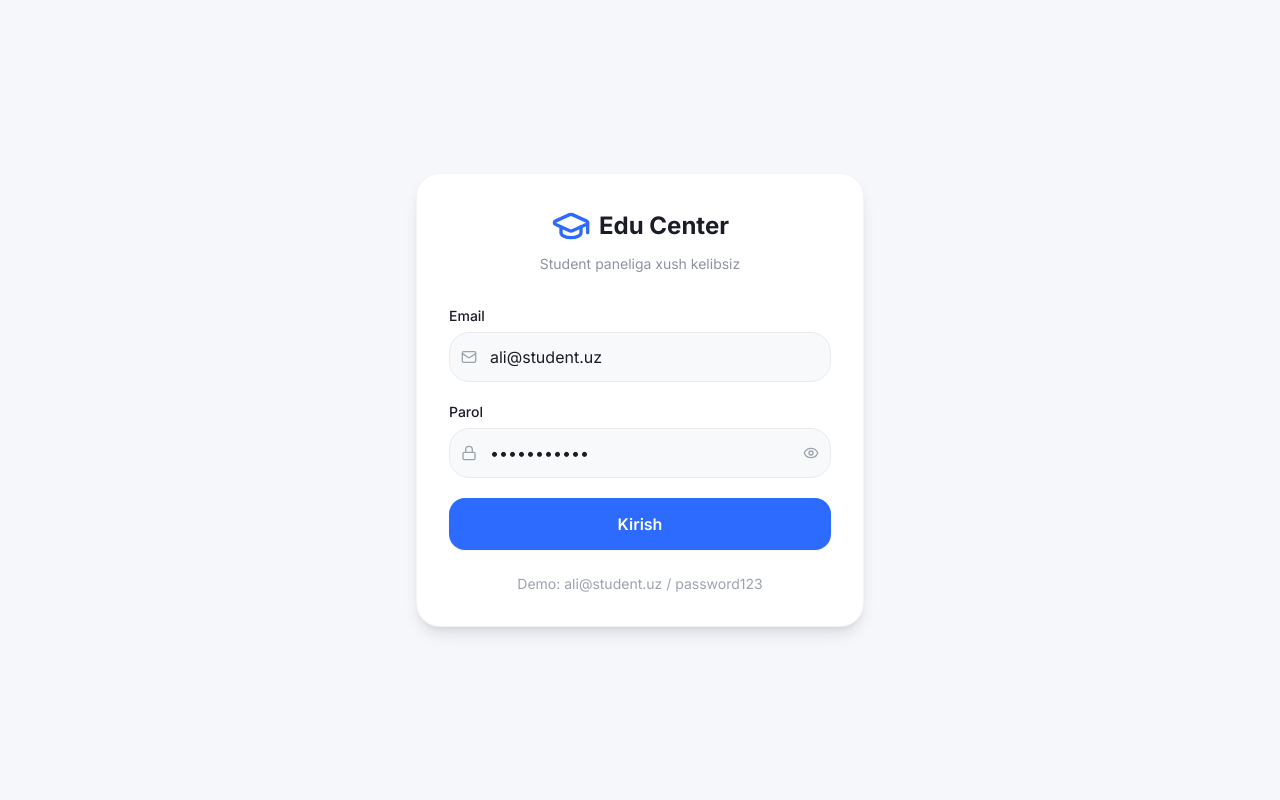
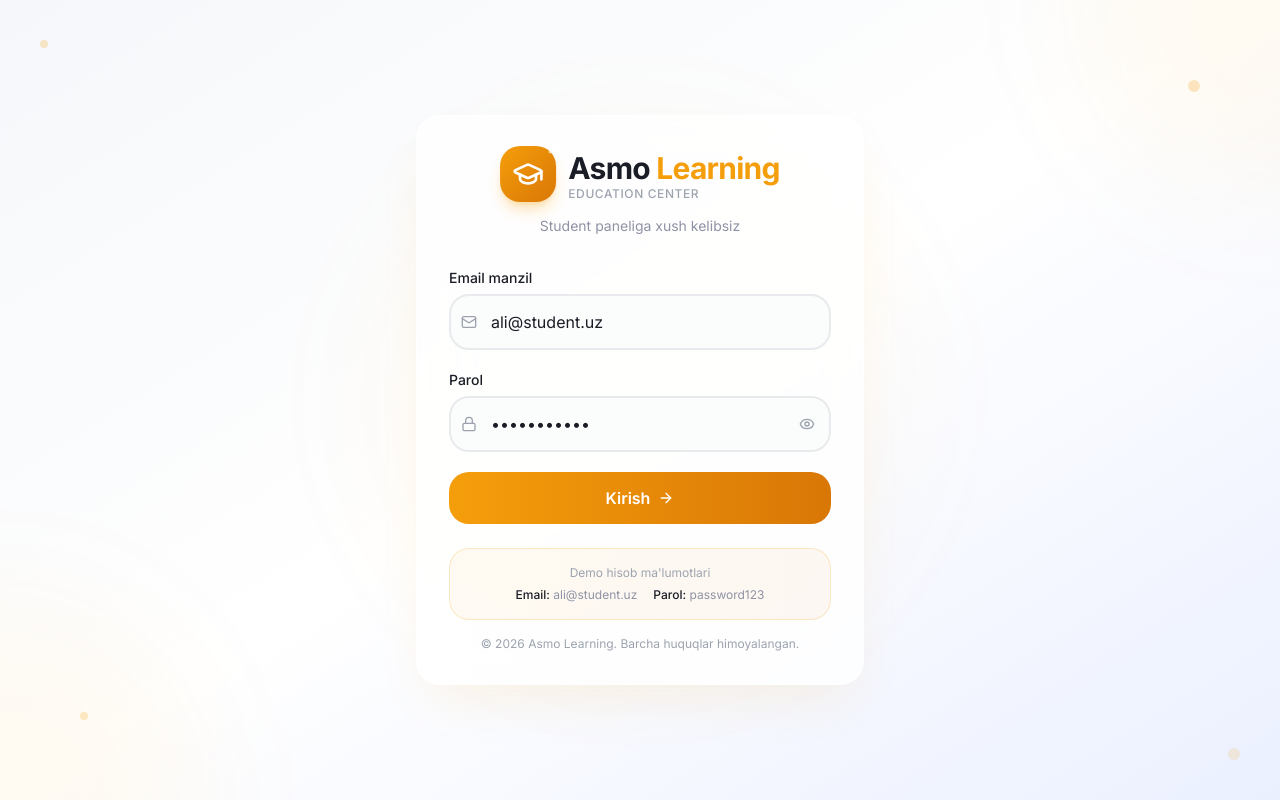
Before and after one commit to javohirxolboyev01/Asmo---Student-Panel, a React (Vite) app: page /login in a window 1280 px wide. Built offline with nearby package versions, Linux system fonts and the light colour scheme.

Commit message:
login page updeting

```diff
--- a/src/pages/LoginPage.tsx
+++ b/src/pages/LoginPage.tsx
@@ -1,8 +1,17 @@
 // src/pages/LoginPage.tsx
+import { cn } from "@/lib/utils";
 import { useState } from "react";
 import { useNavigate } from "react-router-dom";
 import { useAuthStore } from "@/stores/authStore";
-import { GraduationCap, Mail, Lock, Eye, EyeOff } from "lucide-react";
+import {
+  GraduationCap,
+  Mail,
+  Lock,
+  Eye,
+  EyeOff,
+  ArrowRight,
+  Sparkles,
+} from "lucide-react";
 
 export const LoginPage = () => {
   const navigate = useNavigate();
@@ -11,6 +20,7 @@ export const LoginPage = () => {
   const [password, setPassword] = useState("password123");
   const [showPassword, setShowPassword] = useState(false);
   const [loginError, setLoginError] = useState<string | null>(null);
+  const [isFocused, setIsFocused] = useState(false);
 
   const handleSubmit = async (e: React.FormEvent) => {
     e.preventDefault();
@@ -24,18 +34,49 @@ export const LoginPage = () => {
   };
 
   return (
-    <div className="min-h-screen bg-[#F5F7FA] flex items-center justify-center px-4">
-      <div className="w-full max-w-md">
-        <div className="bg-white rounded-3xl shadow-lg border border-gray-100/80 p-6 md:p-8">
-          {/* Logo */}
+    <div className="min-h-screen bg-gradient-to-br from-[#F5F7FA] via-white to-[#EBF0FF] flex items-center justify-center px-4 relative overflow-hidden">
+      {/* Decorative background elements */}
+      <div className="absolute top-0 right-0 w-96 h-96 bg-[#F59E0B]/5 rounded-full blur-3xl -translate-y-1/2 translate-x-1/2" />
+      <div className="absolute bottom-0 left-0 w-96 h-96 bg-[#F59E0B]/5 rounded-full blur-3xl translate-y-1/2 -translate-x-1/2" />
+      <div className="absolute top-1/2 left-1/2 -translate-x-1/2 -translate-y-1/2 w-[600px] h-[600px] bg-[#F59E0B]/[0.02] rounded-full blur-2xl" />
+
+      {/* Floating particles */}
+      <div className="absolute top-10 left-10 w-2 h-2 bg-[#F59E0B]/30 rounded-full animate-pulse" />
+      <div
+        className="absolute top-20 right-20 w-3 h-3 bg-[#F59E0B]/30 rounded-full animate-pulse"
+        style={{ animationDelay: "1s" }}
+      />
+      <div
+        className="absolute bottom-20 left-20 w-2 h-2 bg-[#F59E0B]/30 rounded-full animate-pulse"
+        style={{ animationDelay: "2s" }}
+      />
+      <div
+        className="absolute bottom-10 right-10 w-3 h-3 bg-[#F59E0B]/30 rounded-full animate-pulse"
+        style={{ animationDelay: "0.5s" }}
+      />
+
+      <div className="w-full max-w-md relative z-10">
+        <div className="bg-white/80 backdrop-blur-xl rounded-3xl shadow-2xl shadow-[#F59E0B]/10 border border-white/50 p-6 md:p-8">
+          {/* Logo with Text */}
           <div className="text-center mb-8">
-            <div className="flex items-center justify-center gap-2 mb-2">
-              <GraduationCap className="w-10 h-10 text-[#2D6BFF]" />
-              <span className="text-2xl font-bold text-[#1A1D26]">
-                Edu Center
-              </span>
+            <div className="flex items-center justify-center gap-3 mb-3">
+              <div className="relative">
+                <div className="w-14 h-14 bg-gradient-to-br from-[#F59E0B] to-[#D97706] rounded-2xl flex items-center justify-center shadow-lg shadow-[#F59E0B]/30 animate-float">
+                  <GraduationCap className="w-8 h-8 text-white" />
+                  <Sparkles className="w-3 h-3 text-white absolute -top-1 -right-1 animate-pulse" />
+                </div>
+              </div>
+              <div className="text-left">
+                <h1 className="text-3xl font-bold tracking-tight">
+                  <span className="text-[#1A1D26]">Asmo</span>
+                  <span className="text-[#F59E0B]"> Learning</span>
+                </h1>
+                <p className="text-xs text-gray-400 font-medium tracking-wider uppercase">
+                  Education Center
+                </p>
+              </div>
             </div>
-            <p className="text-gray-500 text-sm">
+            <p className="text-gray-500 text-sm mt-2">
               Student paneliga xush kelibsiz
             </p>
           </div>
@@ -44,15 +85,24 @@ export const LoginPage = () => {
           <form onSubmit={handleSubmit} className="space-y-5">
             <div>
               <label className="block text-sm font-medium text-[#1A1D26] mb-1.5">
-                Email
+                Email manzil
               </label>
-              <div className="relative">
-                <Mail className="absolute left-3 top-1/2 -translate-y-1/2 w-4 h-4 text-gray-400" />
+              <div
+                className={cn(
+                  "relative transition-all duration-300",
+                  isFocused && "scale-[1.01]",
+                )}
+              >
+                <div className="absolute left-3 top-1/2 -translate-y-1/2 w-4 h-4 text-gray-400">
+                  <Mail className="w-4 h-4" />
+                </div>
                 <input
                   type="email"
                   value={email}
                   onChange={(e) => setEmail(e.target.value)}
-                  className="w-full pl-10 pr-4 py-3 rounded-2xl border border-gray-200 focus:border-[#2D6BFF] focus:ring-2 focus:ring-[#2D6BFF]/20 outline-none transition-all bg-gray-50"
+                  onFocus={() => setIsFocused(true)}
+                  onBlur={() => setIsFocused(false)}
+                  className="w-full pl-10 pr-4 py-3.5 rounded-2xl border-2 border-gray-200 focus:border-[#F59E0B] focus:ring-4 focus:ring-[#F59E0B]/10 outline-none transition-all bg-gray-50/50 text-[#1A1D26] placeholder:text-gray-400"
                   placeholder="Email manzilingiz"
                   required
                 />
@@ -64,19 +114,21 @@ export const LoginPage = () => {
                 Parol
               </label>
               <div className="relative">
-                <Lock className="absolute left-3 top-1/2 -translate-y-1/2 w-4 h-4 text-gray-400" />
+                <div className="absolute left-3 top-1/2 -translate-y-1/2 w-4 h-4 text-gray-400">
+                  <Lock className="w-4 h-4" />
+                </div>
                 <input
                   type={showPassword ? "text" : "password"}
                   value={password}
                   onChange={(e) => setPassword(e.target.value)}
-                  className="w-full pl-10 pr-12 py-3 rounded-2xl border border-gray-200 focus:border-[#2D6BFF] focus:ring-2 focus:ring-[#2D6BFF]/20 outline-none transition-all bg-gray-50"
+                  className="w-full pl-10 pr-12 py-3.5 rounded-2xl border-2 border-gray-200 focus:border-[#F59E0B] focus:ring-4 focus:ring-[#F59E0B]/10 outline-none transition-all bg-gray-50/50 text-[#1A1D26] placeholder:text-gray-400"
                   placeholder="Parolingiz"
                   required
                 />
                 <button
                   type="button"
                   onClick={() => setShowPassword(!showPassword)}
-                  className="absolute right-3 top-1/2 -translate-y-1/2 text-gray-400 hover:text-[#1A1D26]"
+                  className="absolute right-3 top-1/2 -translate-y-1/2 text-gray-400 hover:text-[#1A1D26] transition-colors p-1 rounded-lg hover:bg-gray-100"
                 >
                   {showPassword ? (
                     <EyeOff className="w-4 h-4" />
@@ -88,7 +140,7 @@ export const LoginPage = () => {
             </div>
 
             {(loginError || error) && (
-              <div className="text-sm text-[#C62828] text-center bg-[#FFEBEE] p-3 rounded-2xl">
+              <div className="text-sm text-[#C62828] text-center bg-[#FFEBEE] p-3 rounded-2xl border border-red-200 animate-shake">
                 {loginError || error}
               </div>
             )}
@@ -96,24 +148,67 @@ export const LoginPage = () => {
             <button
               type="submit"
               disabled={isLoading}
-              className="w-full btn-primary flex items-center justify-center gap-2 disabled:opacity-70 disabled:cursor-not-allowed text-base py-3.5"
+              className="w-full bg-gradient-to-r from-[#F59E0B] to-[#D97706] text-white py-3.5 rounded-2xl font-semibold text-base transition-all duration-300 hover:shadow-xl hover:shadow-[#F59E0B]/30 hover:scale-[1.02] active:scale-95 disabled:opacity-70 disabled:cursor-not-allowed flex items-center justify-center gap-2 group"
             >
               {isLoading ? (
                 <>
-                  <div className="w-4 h-4 border-2 border-white border-t-transparent rounded-full animate-spin" />
+                  <div className="w-5 h-5 border-2 border-white border-t-transparent rounded-full animate-spin" />
                   Kirish...
                 </>
               ) : (
-                "Kirish"
+                <>
+                  Kirish
+                  <ArrowRight className="w-4 h-4 group-hover:translate-x-1 transition-transform" />
+                </>
               )}
             </button>
           </form>
 
-          <p className="text-center text-sm text-gray-400 mt-6">
-            Demo: ali@student.uz / password123
+          {/* Demo credentials */}
+          <div className="mt-6 p-4 bg-gradient-to-r from-[#F59E0B]/5 to-[#D97706]/5 rounded-2xl border border-[#F59E0B]/20">
+            <p className="text-center text-xs text-gray-400">
+              Demo hisob ma'lumotlari
+            </p>
+            <div className="flex flex-wrap items-center justify-center gap-2 md:gap-4 mt-1.5 text-xs">
+              <span className="text-gray-500">
+                <span className="font-medium text-[#1A1D26]">Email:</span>{" "}
+                ali@student.uz
+              </span>
+              <span className="text-gray-300 hidden xs:inline">|</span>
+              <span className="text-gray-500">
+                <span className="font-medium text-[#1A1D26]">Parol:</span>{" "}
+                password123
+              </span>
+            </div>
+          </div>
+
+          {/* Footer */}
+          <p className="text-center text-xs text-gray-400 mt-4">
+            © 2026 Asmo Learning. Barcha huquqlar himoyalangan.
           </p>
         </div>
       </div>
+
+      <style>{`
+        @keyframes float {
+          0%, 100% { transform: translateY(0px); }
+          50% { transform: translateY(-8px); }
+        }
+        @keyframes shake {
+          0%, 100% { transform: translateX(0); }
+          10%, 30%, 50%, 70%, 90% { transform: translateX(-4px); }
+          20%, 40%, 60%, 80% { transform: translateX(4px); }
+        }
+        .animate-float {
+          animation: float 3s ease-in-out infinite;
+        }
+        .animate-shake {
+          animation: shake 0.5s ease-in-out;
+        }
+        .animate-pulse {
+          animation: pulse 2s cubic-bezier(0.4, 0, 0.6, 1) infinite;
+        }
+      `}</style>
     </div>
   );
 };
```
